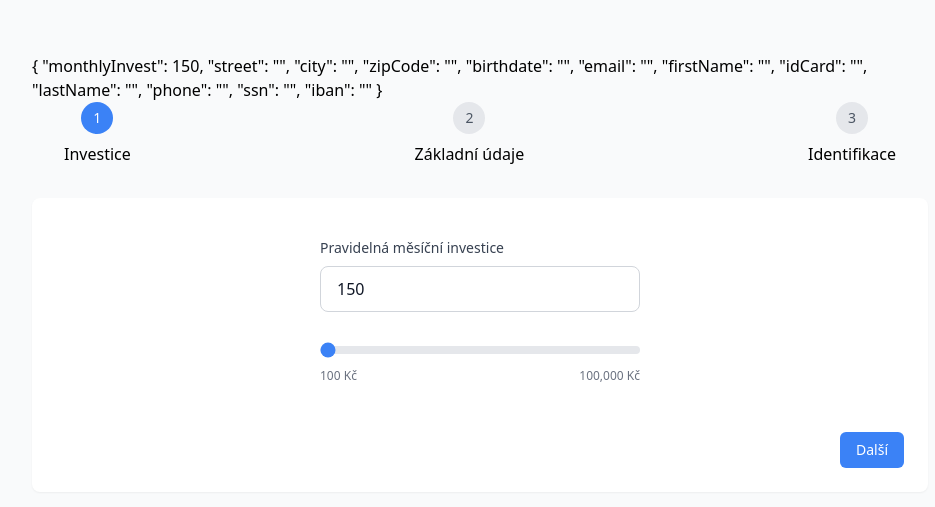
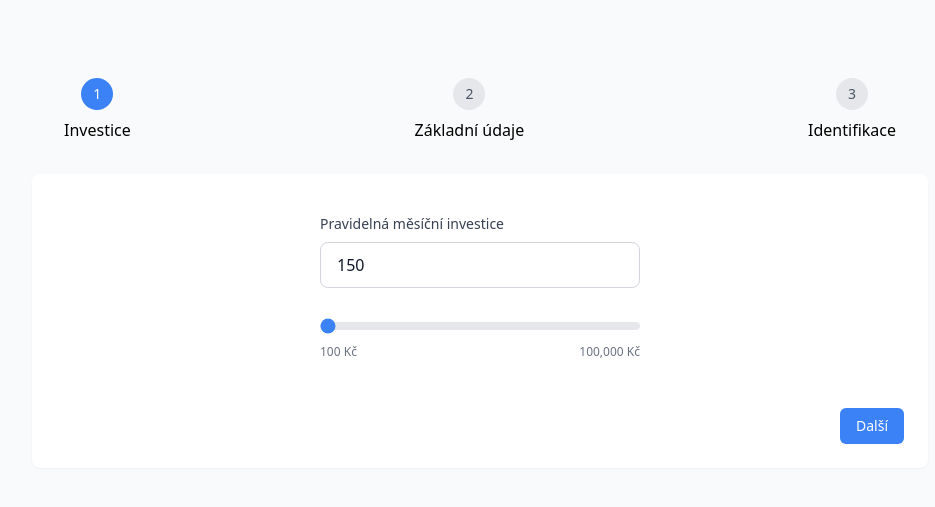
Before and after one commit to V1laZ/cfgtech-test, a Nuxt app: page / in a window 1280 px wide. Shown: the part 127-634 px from the top of the page, without its empty margins (160-1095 px from the left). Built offline with nearby package versions, Linux system fonts and the light colour scheme.

Commit message:
chore: remove debug code

```diff
--- a/app.vue
+++ b/app.vue
@@ -1,7 +1,6 @@
 <template>
   <div class="min-h-screen flex items-center bg-gray-50 py-8">
     <div class="max-w-4xl mx-auto w-full">
-      {{ form }}
       <div class="max-w-4xl mx-auto mb-8 px-8">
         <div class="hidden sm:flex justify-between">
           <div
```
